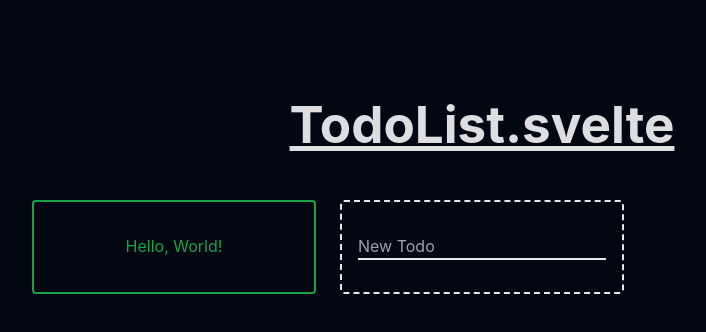
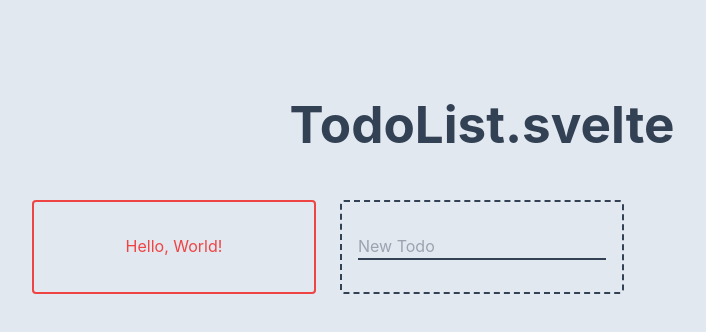
Before and after one commit to auswuchs/todo-list-svelte, a Svelte app: page / in a window 1280 px wide. Shown: the top 332 px of the page, without its empty margins (158-864 px from the left). Built offline with nearby package versions, Linux system fonts and the light colour scheme.

Commit message:
feature: Change styles to Svelte colors

```diff
--- a/src/App.svelte
+++ b/src/App.svelte
@@ -10,12 +10,13 @@
 
   <TodoList let:todos let:toggleTodo let:addTodo>
     <ul class="list">
-      {#each todos as todo}
+      {#each todos as todo (todo.id)}
         <!-- svelte-ignore a11y-click-events-have-key-events -->
         <li
           class="list-todo"
-          class:border-green-600={todo.done}
-          class:text-green-600={todo.done}
+          class:border-slate-700={!todo.done}
+          class:border-red-500={todo.done}
+          class:text-red-500={todo.done}
           on:click={toggleTodo(todo.id)}
         >
           {todo.title}
@@ -37,7 +38,7 @@
 
 <style>
   .heading {
-    @apply font-bold underline;
+    @apply font-bold;
   }
 
   .list {
@@ -45,14 +46,14 @@
   }
 
   .list-todo {
-    @apply col-span-4 p-4 py-8 text-center border-2 rounded cursor-pointer accent-slate-400;
+    @apply col-span-4 p-4 py-8 text-center border-2 rounded cursor-pointer;
   }
 
   .todo-form {
-    @apply col-span-4 p-4 py-8 border-2 border-dashed rounded;
+    @apply col-span-4 p-4 py-8 border-2 border-slate-700 border-dashed rounded;
   }
 
   .todo-form-input {
-    @apply bg-transparent border-b-2 outline-none w-full;
+    @apply bg-transparent border-b-2 border-slate-700 outline-none w-full;
   }
 </style>
--- a/src/app.css
+++ b/src/app.css
@@ -8,7 +8,6 @@
   font-weight: 400;
 
   color-scheme: light dark;
-  color: rgba(255, 255, 255, 0.87);
 
   font-synthesis: none;
   text-rendering: optimizeLegibility;
@@ -16,8 +15,9 @@
   -moz-osx-font-smoothing: grayscale;
   -webkit-text-size-adjust: 100%;
 
-  @apply bg-gray-950
+  @apply bg-slate-200 text-slate-700 border-slate-700
 }
+
 
 a {
   font-weight: 500;
--- a/vite.config.js
+++ b/vite.config.js
@@ -4,4 +4,5 @@ import { svelte } from '@sveltejs/vite-plugin-svelte'
 // https://vitejs.dev/config/
 export default defineConfig({
   plugins: [svelte()],
+  base: '/todo-list-svelte'
 })
```
